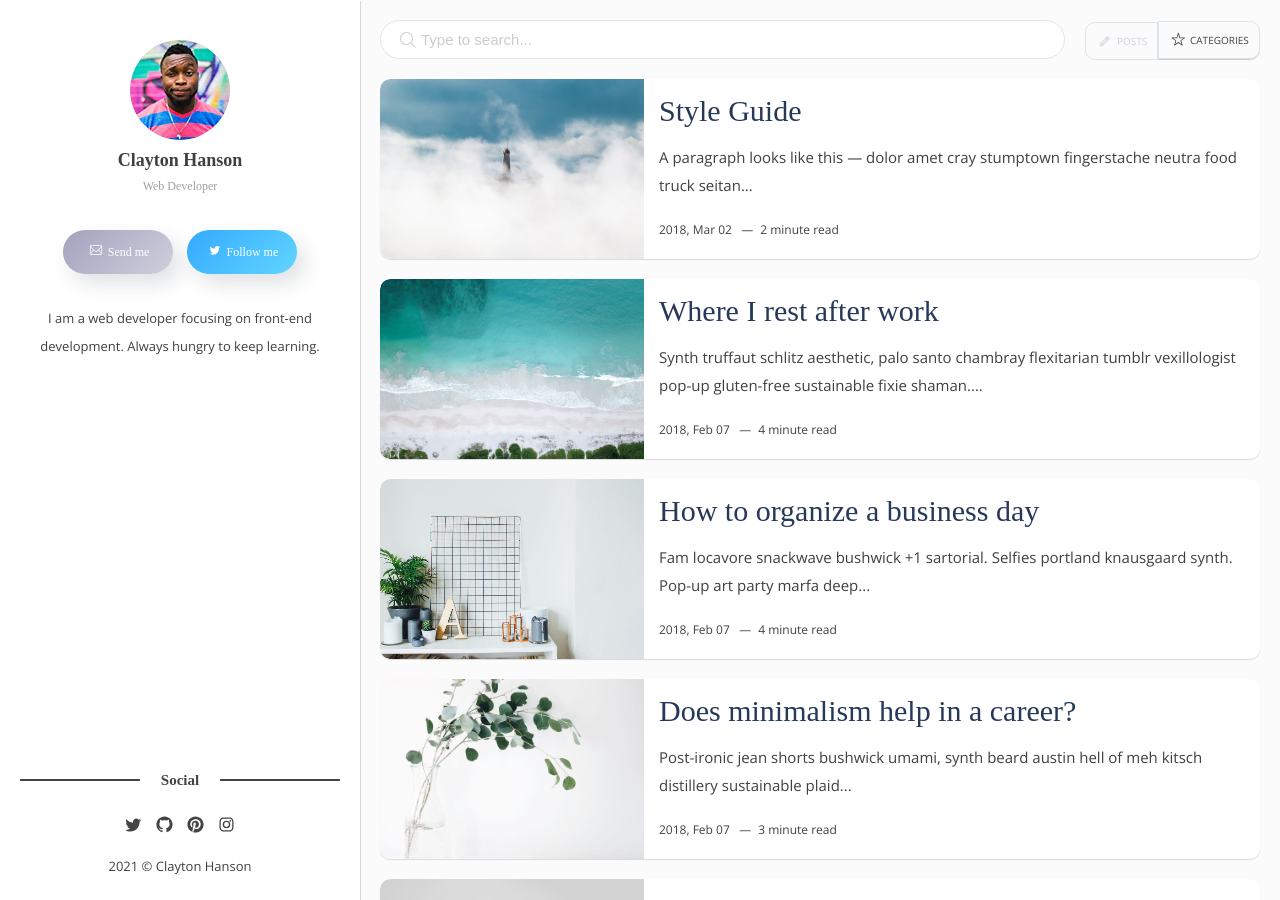
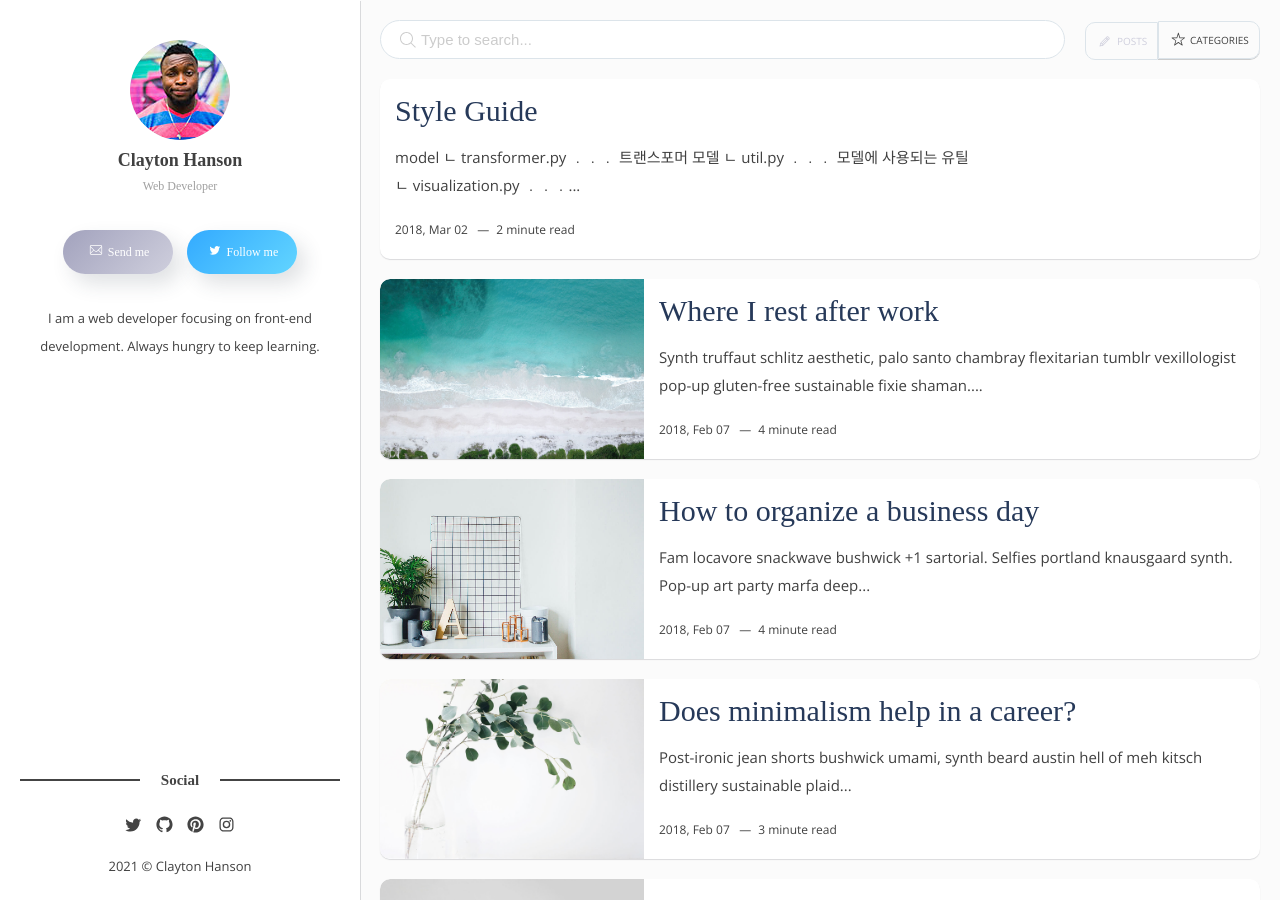
Before and after one commit to seppilee/seppilee.github.io, a Jekyll site: the page built from index.html, in a window 1280 px wide and 900 px high. Built offline with Jekyll 4.4.1, drawn with Linux system fonts in a browser that asks for light colours; some web fonts are replaced; the list of posts is cut into pages by our own code; part of the change alters nothing that is shown.

Commit message:
Update 2018-03-02-style-guide.markdown

````diff
--- a/_posts/2018-03-02-style-guide.markdown
+++ b/_posts/2018-03-02-style-guide.markdown
@@ -1,24 +1,45 @@
----
-layout: post
-title: Style Guide
-image: 8.jpg
-date: 2018-03-02 13:35:20 +0200
-tags:
-categories: guide
----
-A paragraph looks like this — dolor amet cray stumptown fingerstache neutra food truck seitan poke cardigan waistcoat VHS snackwave celiac hella. Godard seitan shoreditch flexitarian next level trust fund man braid vegan listicle keytar bitters. Disrupt cray fashion axe unicorn lomo shaman poke glossier keffiyeh snackwave austin tattooed seitan hexagon lo-fi. Lumbersexual irony vaporware, butcher shaman church-key iceland.
+
+```
+model
+ ㄴ transformer.py    ﹒﹒﹒ 트랜스포머 모델
+ ㄴ util.py           ﹒﹒﹒ 모델에 사용되는 유틸
+ ㄴ visualization.py  ﹒﹒﹒ 모델의 각 부분 시각화
+train_translation.py﹒﹒﹒ 한국어-영어 번역 학습
+run_translation.py  ﹒﹒﹒ 한국어-영어 번역 테스트
+```
 
 ***
+https://velog.io/@nawnoes/Transformer%EB%A1%9C-%ED%95%9C%EA%B5%AD%EC%96%B4-%EC%98%81%EC%96%B4-%EB%B2%88%EC%97%AD-%EB%AA%A8%EB%8D%B8-%EB%A7%8C%EB%93%A4%EA%B8%B0
 
 #### Headings by default:
-
-# H1 For example
-## H2 For example
-### H3 For example
-#### H4 For example
-##### H5 For example
-###### H6 For example
-
+```
+1. Introduction
+2. Transformer
+  2.1 Architecture
+  2.2 Embedding
+  2.3 Positional Encoding
+    2.3.1 논문과 가장 흡사하게 구현한 positional matrix
+    2.3.2 Github에 구현한 코드 (pytorch 문서 참고)
+  2.4 Masking
+    2.4.1 Padding Mask 핵심 내용
+    2.4.2 No Peaking Mask (Look Ahead Mask 핵심)
+  2.5 Residual Dropout
+  2.6 Multi-Headed Attention
+    2.6.1 Q, K, and V
+    2.6.2 Linear Model
+    2.6.3 Multi-Head
+  2.7 Scaled Dot-Product Attention
+    2.7.1 QK^T
+    2.7.2 1/sqrt(d_k)
+    2.7.3 Masking and Dropout
+  2.8 Position-wise Feed-Forward Networks
+3 Training
+  3.1 Optimizer and Learning Rate
+  3.2 Loss Function
+    3.2.1 Y_true and Y_pred
+    3.2.2 Cross Entropy Pytorch Version
+    3.2.3 Cross Entropy Numpy Version
+```
 {% highlight markdown %}
 ## Heading first level
 ### Heading second level
````
